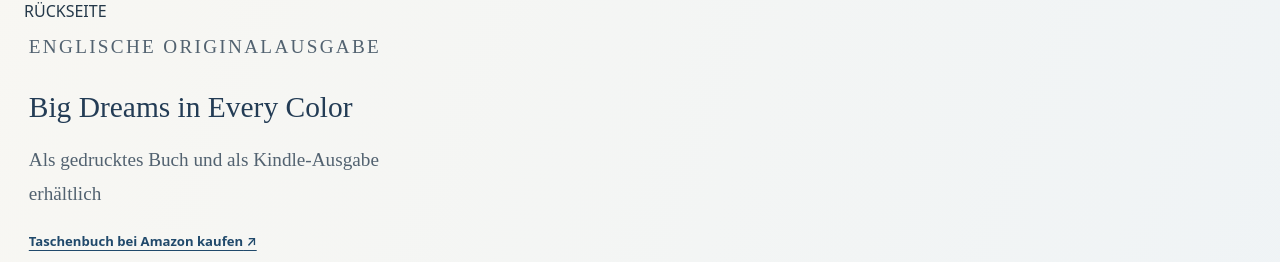
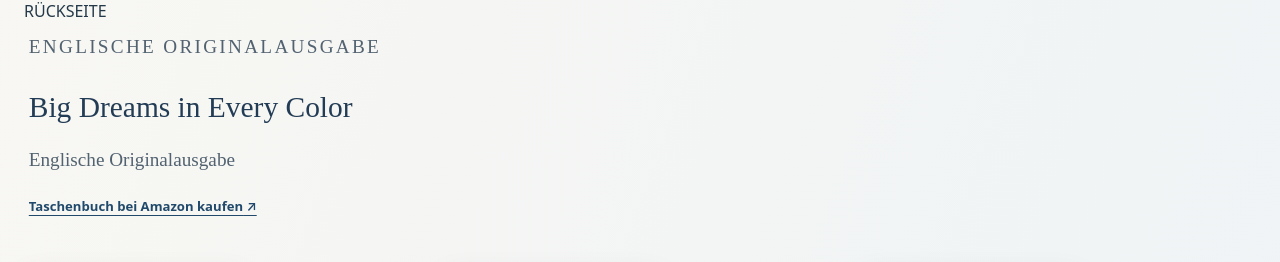
Before and after one commit to k-mama/esthercho, a Next.js app: page /de in a window 1280 px wide. Shown: the part 3911-4173 px from the top of the page. Built offline with nearby package versions, Linux system fonts and the light colour scheme.

Commit message:
Prevent unverified Kindle claim for original English edition

```diff
--- a/src/components/international-pages.tsx
+++ b/src/components/international-pages.tsx
@@ -108,7 +108,7 @@ function EditionGallery({locale,compact=false}:{locale:TranslationLocale;compact
       <div className="intl-edition-copy">
         <p className="intl-overline">{t[edition.key]}</p>
         <h3>{edition.name}</h3>
-        <p>{e.books.editionInfo}</p>
+        <p>{i===0?e.books.originalInfo:e.books.editionInfo}</p>
         <div className="intl-edition-links">
           <a href={edition.amazonPaperback} aria-label={`${t.paperback}: ${edition.name}`}
             target="_blank" rel="noopener noreferrer">{t.paperback} ↗</a>
```
